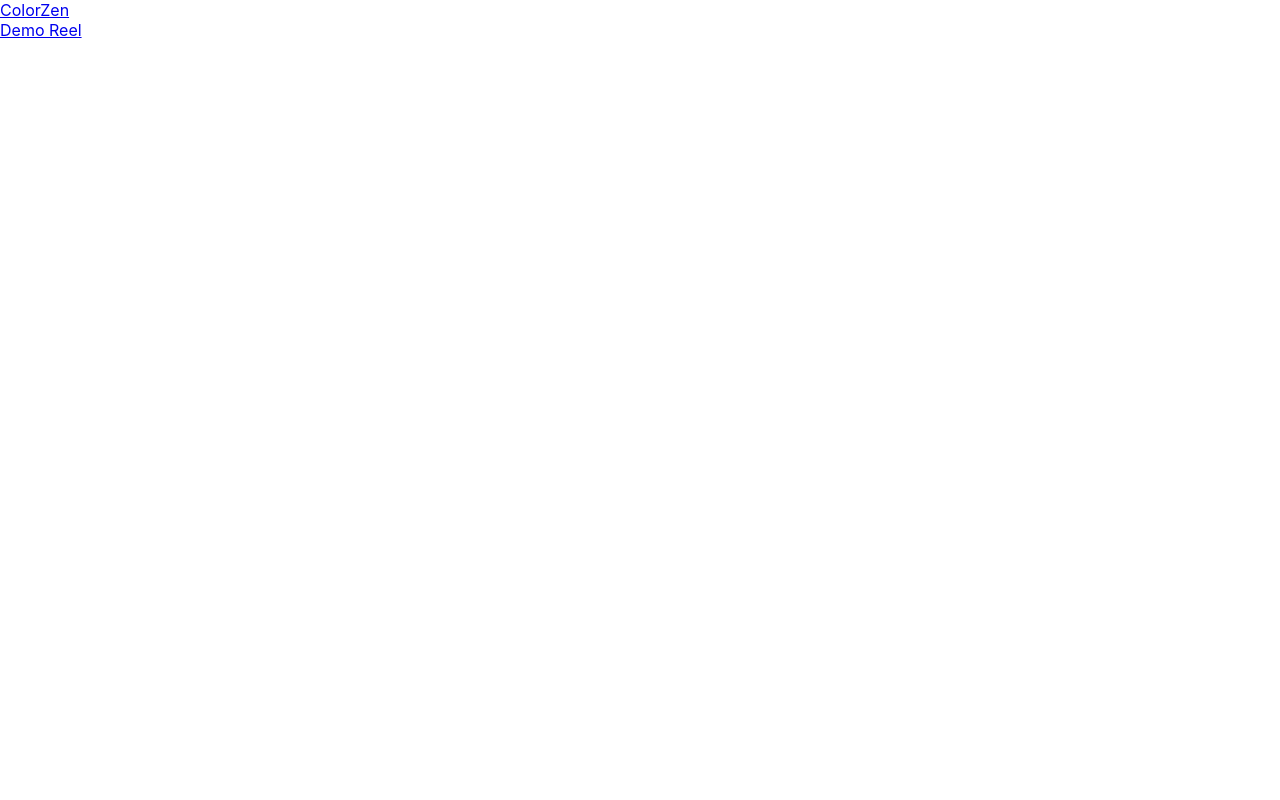
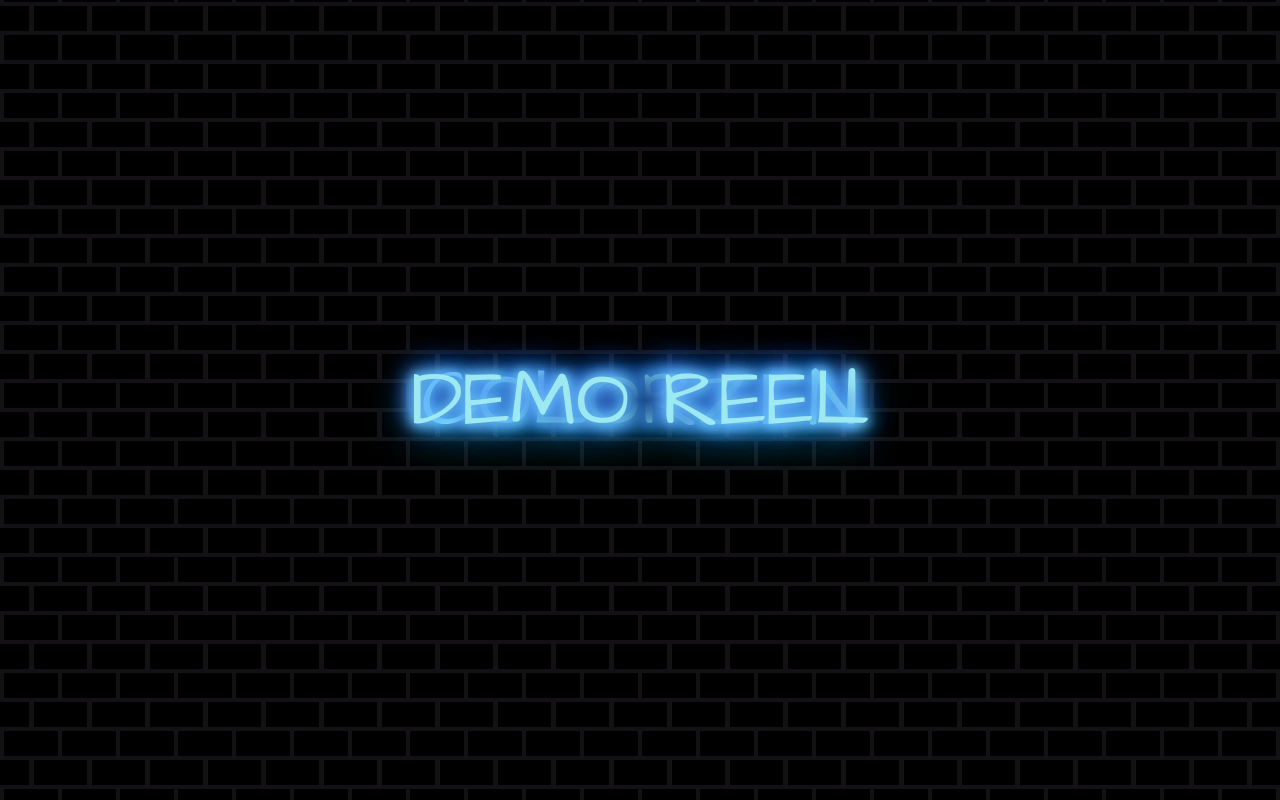
Before and after one commit to ilaria-longo/my-website, a React (Create React App) app: page /menu-page in a window 1280 px wide. Built offline with nearby package versions, Linux system fonts and the light colour scheme.

Commit message:
adding style to menu page, needs refinement

```diff
--- a/src/Pages/MainPage/MainPage.jsx
+++ b/src/Pages/MainPage/MainPage.jsx
@@ -24,11 +24,11 @@ const MainPage = () => {
   return (
     <div>
       <div>
-        <Link className="welcome-page" to="/menu-page" />
+        <Link className="welcome-text" to="/menu-page" />
       </div>
-      <div>
+      <div className="welcome-container">
         <NavLink
-          className={`welcome-page ${
+          className={`welcome-text ${
             location.pathnamee === "/menu-page" ? "welcome-page--active" : ""
           }`}
           to="/menu-page"
--- a/src/Pages/MainPage/MainPage.scss
+++ b/src/Pages/MainPage/MainPage.scss
@@ -1,5 +1,222 @@
 @use "../../styles/partials/typography.scss" as *;
+body {
+  background-color: black;
+}
+.welcome-container {
+  a:link {
+    text-decoration: none;
+  }
+  height: 100vh;
+  // font-size: 10rem;
+  display: flex;
+  justify-content: center;
+  align-items: center;
+  flex-direction: column;
+}
 
-h1 {
-  font-family: "-Regular", sans-serif;
+body {
+  background-color: #141114;
+  background-image: linear-gradient(335deg, black 23px, transparent 23px),
+    linear-gradient(155deg, black 23px, transparent 23px),
+    linear-gradient(335deg, black 23px, transparent 23px),
+    linear-gradient(155deg, black 23px, transparent 23px);
+  background-size: 58px 58px;
+  background-position: 0px 2px, 4px 35px, 29px 31px, 34px 6px;
 }
+
+.welcome-text {
+  text-align: center;
+  font-family: "clip";
+  position: absolute;
+  display: flex;
+  justify-content: center;
+  align-items: center;
+  width: 50%;
+  height: 50%;
+  background-image: radial-gradient(
+    ellipse 50% 35% at 50% 50%,
+    #6b1839,
+    transparent
+  );
+  transform: translate(-50%, -50%);
+  letter-spacing: 2;
+  left: 50%;
+  top: 50%;
+  font-family: "Clip";
+  text-transform: uppercase;
+  font-size: 6em;
+  color: #ffe6ff;
+  text-shadow: 0 0 0.6rem #ffe6ff, 0 0 1.5rem #ff65bd,
+    -0.2rem 0.1rem 1rem #ff65bd, 0.2rem 0.1rem 1rem #ff65bd,
+    0 -0.5rem 2rem #ff2483, 0 0.5rem 3rem #ff2483;
+  animation: shine 2s forwards, flicker 3s infinite;
+}
+
+@keyframes blink {
+  0%,
+  22%,
+  36%,
+  75% {
+    color: #ffe6ff;
+    text-shadow: 0 0 0.6rem #ffe6ff, 0 0 1.5rem #ff65bd,
+      -0.2rem 0.1rem 1rem #ff65bd, 0.2rem 0.1rem 1rem #ff65bd,
+      0 -0.5rem 2rem #ff2483, 0 0.5rem 3rem #ff2483;
+  }
+  28%,
+  33% {
+    color: #ff65bd;
+    text-shadow: none;
+  }
+  82%,
+  97% {
+    color: #ff2483;
+    text-shadow: none;
+  }
+}
+
+.flicker {
+  animation: shine 2s forwards, blink 3s 2s infinite;
+}
+
+.fast-flicker {
+  animation: shine 2s forwards, blink 10s 1s infinite;
+}
+
+@keyframes shine {
+  0% {
+    color: #6b1839;
+    text-shadow: none;
+  }
+  100% {
+    color: #ffe6ff;
+    text-shadow: 0 0 0.6rem #ffe6ff, 0 0 1.5rem #ff65bd,
+      -0.2rem 0.1rem 1rem #ff65bd, 0.2rem 0.1rem 1rem #ff65bd,
+      0 -0.5rem 2rem #ff2483, 0 0.5rem 3rem #ff2483;
+  }
+}
+
+@keyframes flicker {
+  from {
+    opacity: 1;
+  }
+
+  4% {
+    opacity: 0.9;
+  }
+
+  6% {
+    opacity: 0.85;
+  }
+
+  8% {
+    opacity: 0.95;
+  }
+
+  10% {
+    opacity: 0.9;
+  }
+
+  11% {
+    opacity: 0.922;
+  }
+
+  12% {
+    opacity: 0.9;
+  }
+
+  14% {
+    opacity: 0.95;
+  }
+
+  16% {
+    opacity: 0.98;
+  }
+
+  17% {
+    opacity: 0.9;
+  }
+
+  19% {
+    opacity: 0.93;
+  }
+
+  20% {
+    opacity: 0.99;
+  }
+
+  24% {
+    opacity: 1;
+  }
+
+  26% {
+    opacity: 0.94;
+  }
+
+  28% {
+    opacity: 0.98;
+  }
+
+  37% {
+    opacity: 0.93;
+  }
+
+  38% {
+    opacity: 0.5;
+  }
+
+  39% {
+    opacity: 0.96;
+  }
+
+  42% {
+    opacity: 1;
+  }
+
+  44% {
+    opacity: 0.97;
+  }
+
+  46% {
+    opacity: 0.94;
+  }
+
+  56% {
+    opacity: 0.9;
+  }
+
+  58% {
+    opacity: 0.9;
+  }
+
+  60% {
+    opacity: 0.99;
+  }
+
+  68% {
+    opacity: 1;
+  }
+
+  70% {
+    opacity: 0.9;
+  }
+
+  72% {
+    opacity: 0.95;
+  }
+
+  93% {
+    opacity: 0.93;
+  }
+
+  95% {
+    opacity: 0.95;
+  }
+
+  97% {
+    opacity: 0.93;
+  }
+
+  to {
+    opacity: 1;
+  }
+}
--- a/src/Pages/MenuPage/MenuPage.jsx
+++ b/src/Pages/MenuPage/MenuPage.jsx
@@ -1,7 +1,8 @@
 import { useLocation, useNavigate } from "react-router-dom";
 import { Link, NavLink } from "react-router-dom";
 import React, { useState } from "react";
-import MainPage from "../MainPage/MainPage";
+// import MainPage from "../MainPage/MainPage";
+import "./MenuPage.scss";
 
 const MenuPage = () => {
   const location = useLocation();
--- a/src/Pages/MenuPage/MenuPage.scss
+++ b/src/Pages/MenuPage/MenuPage.scss
@@ -0,0 +1,203 @@
+@use "../../styles/partials/typography.scss" as *;
+
+.nav-link {
+  font-family: "ArchitectsDaughter-Regular";
+
+  //   font-size: 5rem;
+  text-decoration: none;
+  position: absolute;
+  display: flex;
+  justify-content: center;
+  align-items: center;
+  //   width: 50%;
+  //   height: 50%;
+  background-image: radial-gradient(
+    ellipse 50% 35% at 50% 50%,
+    #18366b,
+    transparent
+  );
+  transform: translate(-50%, -50%);
+  letter-spacing: 2;
+  left: 50%;
+  top: 50%;
+  font-family: "ArchitectsDaughter-Regular";
+
+  text-transform: uppercase;
+  font-size: 5rem;
+  color: #31c4d4;
+  text-shadow: 0 0 0.6rem #64c2ed, 0 0 1.5rem #6577ff,
+    -0.2rem 0.1rem 1rem #65bcff, 0.2rem 0.1rem 1rem #65f0ff,
+    0 -0.5rem 2rem #2469ff, 0 0.5rem 3rem #24c5ff;
+  animation: shine 2s forwards, flicker 3s infinite;
+}
+
+@keyframes blink {
+  0%,
+  22%,
+  36%,
+  75% {
+    color: #31c4d4;
+    text-shadow: 0 0 0.6rem #64c2ed, 0 0 1.5rem #6577ff,
+      -0.2rem 0.1rem 1rem #65bcff, 0.2rem 0.1rem 1rem #65f0ff,
+      0 -0.5rem 2rem #2469ff, 0 0.5rem 3rem #24c5ff;
+    animation: shine 2s forwards, flicker 3s infinite;
+  }
+  28%,
+  33% {
+    color: #e5ff65;
+    text-shadow: none;
+  }
+  82%,
+  97% {
+    color: #247fff;
+    text-shadow: none;
+  }
+}
+
+.flicker {
+  animation: shine 2s forwards, blink 3s 2s infinite;
+}
+
+.fast-flicker {
+  animation: shine 2s forwards, blink 10s 1s infinite;
+}
+
+@keyframes shine {
+  0% {
+    color: #18426b;
+    text-shadow: none;
+  }
+  100% {
+    color: #9ee9f2;
+    text-shadow: 0 0 0.6rem #64c2ed, 0 0 1.5rem #6577ff,
+      -0.2rem 0.1rem 1rem #65bcff, 0.2rem 0.1rem 1rem #65f0ff,
+      0 -0.5rem 2rem #2469ff, 0 0.5rem 3rem #24c5ff;
+    animation: shine 2s forwards, flicker 3s infinite;
+  }
+}
+
+@keyframes flicker {
+  from {
+    opacity: 1;
+  }
+
+  4% {
+    opacity: 0.9;
+  }
+
+  6% {
+    opacity: 0.85;
+  }
+
+  8% {
+    opacity: 0.95;
+  }
+
+  10% {
+    opacity: 0.9;
+  }
+
+  11% {
+    opacity: 0.922;
+  }
+
+  12% {
+    opacity: 0.9;
+  }
+
+  14% {
+    opacity: 0.95;
+  }
+
+  16% {
+    opacity: 0.98;
+  }
+
+  17% {
+    opacity: 0.9;
+  }
+
+  19% {
+    opacity: 0.93;
+  }
+
+  20% {
+    opacity: 0.99;
+  }
+
+  24% {
+    opacity: 1;
+  }
+
+  26% {
+    opacity: 0.94;
+  }
+
+  28% {
+    opacity: 0.98;
+  }
+
+  37% {
+    opacity: 0.93;
+  }
+
+  38% {
+    opacity: 0.5;
+  }
+
+  39% {
+    opacity: 0.96;
+  }
+
+  42% {
+    opacity: 1;
+  }
+
+  44% {
+    opacity: 0.97;
+  }
+
+  46% {
+    opacity: 0.94;
+  }
+
+  56% {
+    opacity: 0.9;
+  }
+
+  58% {
+    opacity: 0.9;
+  }
+
+  60% {
+    opacity: 0.99;
+  }
+
+  68% {
+    opacity: 1;
+  }
+
+  70% {
+    opacity: 0.9;
+  }
+
+  72% {
+    opacity: 0.95;
+  }
+
+  93% {
+    opacity: 0.93;
+  }
+
+  95% {
+    opacity: 0.95;
+  }
+
+  97% {
+    opacity: 0.93;
+  }
+
+  to {
+    opacity: 1;
+  }
+}
--- a/src/Pages/VFXPage/VFXPage.jsx
+++ b/src/Pages/VFXPage/VFXPage.jsx
@@ -28,11 +28,11 @@ const VFXPage = () => {
         <iframe
           className="video"
           src="https://player.vimeo.com/video/944512360?badge=0&amp;autopause=0&amp;player_id=0&amp;app_id=58479"
-          frameborder="0"
           allow="autoplay; fullscreen; picture-in-picture; clipboard-write"
+          frameBorder="0"
           style={{
             position: "absolute",
-            // top: "0",
+            top: "0",
             left: "0",
             width: "100%",
             height: "100%",
--- a/src/Pages/VFXPage/VFXPage.scss
+++ b/src/Pages/VFXPage/VFXPage.scss
@@ -1,17 +1,19 @@
+@use "../../styles/partials/typography.scss" as *;
+
+.title {
+  font-family: "ArchitectsDaughter-Regular";
+}
+
 .video {
-  //   height: auto; // or height: 100%;
   display: flex;
   position: relative;
-  align-content: center;
-  background-color: black;
   height: 100%;
   padding-top: none;
-  //   border-radius: 20px;
 }
+
 .title {
   text-align: center;
   color: aliceblue;
-  background-color: black;
   margin: none;
   padding: none;
 }
--- a/src/styles/partials/typography.scss
+++ b/src/styles/partials/typography.scss
@@ -1,9 +1,24 @@
+// @font-face {
+//   font-family: "ArchitectsDaughter-Regular";
+//   src: url("../../assets/font/Architects_Daughter/ArchitectsDaughter-Regular.ttf")
+//     format(".ttf");
+//   src: url("../../assets/font/Architects_Daughter/ArchitectsDaughter-Regular.woff")
+//     format(".woff");
+//   src: url("../../assets/font/Architects_Daughter/ArchitectsDaughter-Regular.woff2")
+//     format(".woff2");
+// }
+
 @font-face {
-  font-family: "-Regular";
+  font-family: "ArchitectsDaughter-Regular";
   src: url("../../assets/font/Architects_Daughter/ArchitectsDaughter-Regular.ttf")
     format(".ttf");
   src: url("../../assets/font/Architects_Daughter/ArchitectsDaughter-Regular.woff")
-    format(".woff");
+    format("woff");
   src: url("../../assets/font/Architects_Daughter/ArchitectsDaughter-Regular.woff2")
-    format(".woff2");
+    format("woff2");
 }
+
+@font-face {
+  font-family: Clip;
+  src: url("https://acupoftee.github.io/fonts/Clip.ttf");
+}
```
